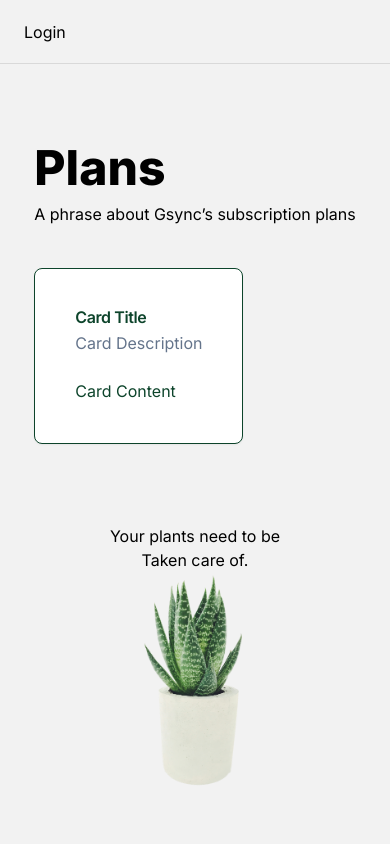
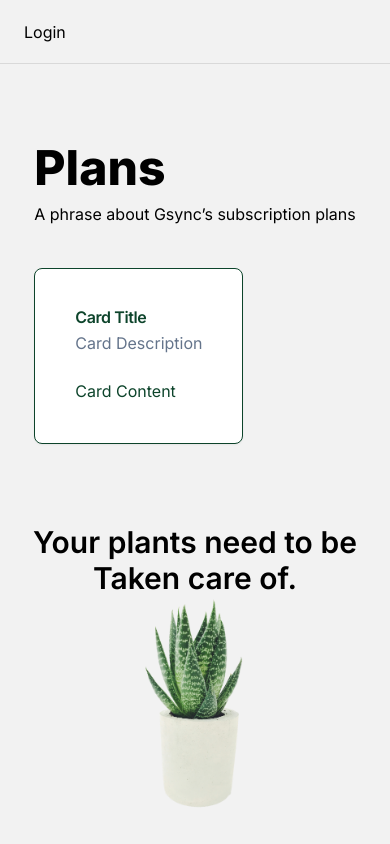
Before and after one commit to sasanka003/Gsync-client, a Next.js app: page / in a window 390 px wide. Built offline with nearby package versions, Linux system fonts and the light colour scheme; no server answers.

Commit message:
commit changes..Hero layout

```diff
--- a/components/layouts/Hero.tsx
+++ b/components/layouts/Hero.tsx
@@ -1,30 +1,19 @@
-"use client";
 import React from "react";
 
 const Hero: React.FC = () => {
   return (
-    <div
-      style={{display: "flex",flexDirection: "column",alignItems: "center",justifyContent: "center",}}>
-      <div className="lg:text-h1 sm:text-h2 text-center">Your plants need to be</div>
-      <div className="lg:text-h1 sm:text-h2 text-center">Taken care of.</div>
-      <img
+    <div>
+      <div className="text-h2 lg:text-h1 text-center">
+        <div>Your plants need to be</div>
+        <div>Taken care of.</div>
+      </div>
+     <img
         src="/images/Hero_image.png"
         alt="Hero"
-        width="256"
-        height="527"
-        style={{
-          maxWidth: "100%",
-          height: "auto",
-        }}
+        width="104px"
+        height="216px"
+        className="lg:w-64 lg:h-132 justify-center items-center mx-auto"
       />
-      <style jsx>{`
-        @media (max-width: 640px) {
-          img {
-            width: 105px;
-            height: 216px;
-          }
-        }
-      `}</style>
     </div>
   );
 };
```
